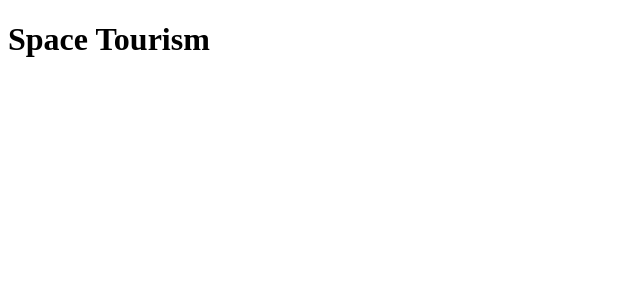
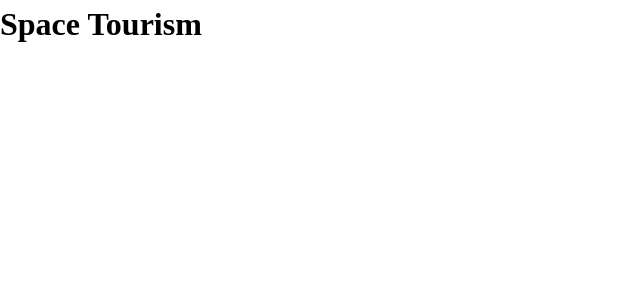
Before and after one commit to tatasadi/space-tourism, a React (Vite) app: page / in a window 1280 px wide. Shown: the top 300 px of the page, without its empty margins (0-640 px from the left). Built offline with nearby package versions, Linux system fonts and the light colour scheme.

Commit message:
reset css

```diff
--- a/src/App.tsx
+++ b/src/App.tsx
@@ -1,5 +1,3 @@
-import "./App.css"
-
 function App() {
   return (
     <>
--- a/src/index.css
+++ b/src/index.css
@@ -0,0 +1,59 @@
+/* -------------- */
+/* Reset          */
+/* -------------- */
+
+/* https://andy-bell.co.uk/a-more-modern-css-reset/ */
+
+/* Box sizing */
+*,
+*::before,
+*::after {
+  box-sizing: border-box;
+}
+
+/* Reset margins */
+body,
+h1,
+h2,
+h3,
+h4,
+h5,
+p,
+figure,
+picture {
+  margin: 0;
+}
+
+/* set up the body */
+body {
+  line-height: 1.5;
+  min-height: 100vh;
+}
+
+/* make images easier to work with */
+img,
+picture {
+  max-width: 100%;
+  display: block;
+}
+
+/* make forms elements easier to work with */
+input,
+button,
+textarea,
+select {
+  font: inherit;
+}
+
+/* remove animations for people who've turned them off */
+
+@media (prefers-reduced-motion: reduce) {
+  *,
+  *::before,
+  *::after {
+    animation-duration: 0.01ms !important;
+    animation-iteration-count: 1 !important;
+    transition-duration: 0.01ms !important;
+    scroll-behavior: auto !important;
+  }
+}
```
Also changed, not shown: src/App.css (deleted).
